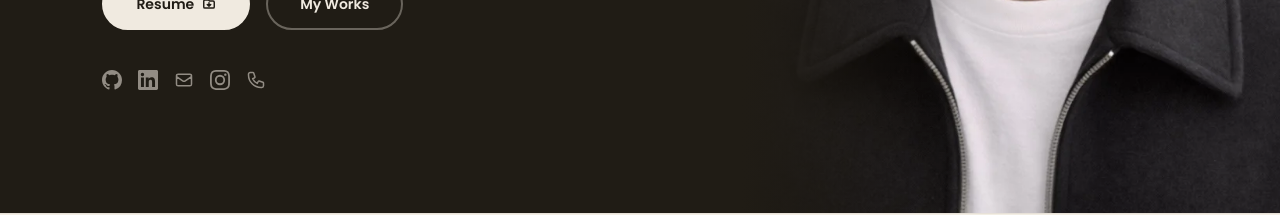
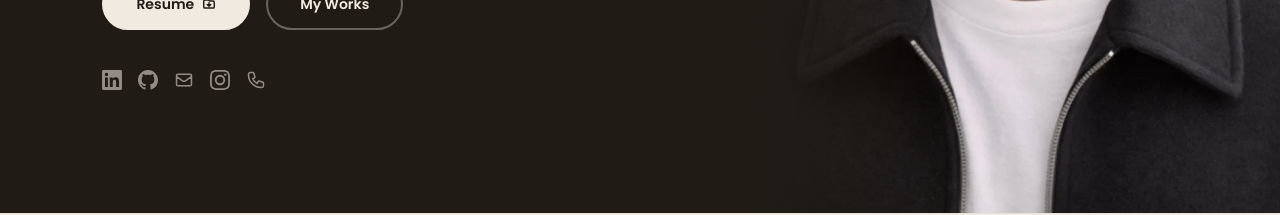
Before and after one commit to Harsha-anbu-g/Portfolio, a React (Vite) app: page / in a window 1280 px wide. Shown: the part 587-802 px from the top of the page. Built offline with nearby package versions, Linux system fonts and the light colour scheme.

Commit message:
feat: hero social icons show LinkedIn before GitHub

```diff
--- a/src/components/Hero.jsx
+++ b/src/components/Hero.jsx
@@ -63,6 +63,17 @@ export default function Hero() {
 
             <div className="hero-socials">
               <a
+                href={profile.contact.linkedin}
+                target="_blank"
+                rel="noopener noreferrer"
+                className="hero-social-link"
+                aria-label="LinkedIn"
+              >
+                <svg width="20" height="20" fill="currentColor" viewBox="0 0 24 24">
+                  <path d="M20.447 20.452h-3.554v-5.569c0-1.328-.027-3.037-1.852-3.037-1.853 0-2.136 1.445-2.136 2.939v5.667H9.351V9h3.414v1.561h.046c.477-.9 1.637-1.85 3.37-1.85 3.601 0 4.267 2.37 4.267 5.455v6.286zM5.337 7.433a2.062 2.062 0 01-2.063-2.065 2.064 2.064 0 112.063 2.065zm1.782 13.019H3.555V9h3.564v11.452zM22.225 0H1.771C.792 0 0 .774 0 1.729v20.542C0 23.227.792 24 1.771 24h20.451C23.2 24 24 23.227 24 22.271V1.729C24 .774 23.2 0 22.222 0h.003z" />
+                </svg>
+              </a>
+              <a
                 href={profile.contact.github}
                 target="_blank"
                 rel="noopener noreferrer"
@@ -71,17 +82,6 @@ export default function Hero() {
               >
                 <svg width="20" height="20" fill="currentColor" viewBox="0 0 24 24">
                   <path d="M12 0C5.37 0 0 5.37 0 12c0 5.31 3.435 9.795 8.205 11.385.6.105.825-.255.825-.57 0-.285-.015-1.23-.015-2.235-3.015.555-3.795-.735-4.035-1.41-.135-.345-.72-1.41-1.23-1.695-.42-.225-1.02-.78-.015-.795.945-.015 1.62.87 1.845 1.23 1.08 1.815 2.805 1.305 3.495.99.105-.78.42-1.305.765-1.605-2.67-.3-5.46-1.335-5.46-5.925 0-1.305.465-2.385 1.23-3.225-.12-.3-.54-1.53.12-3.18 0 0 1.005-.315 3.3 1.23.96-.27 1.98-.405 3-.405s2.04.135 3 .405c2.295-1.56 3.3-1.23 3.3-1.23.66 1.65.24 2.88.12 3.18.765.84 1.23 1.905 1.23 3.225 0 4.605-2.805 5.625-5.475 5.925.435.375.81 1.095.81 2.22 0 1.605-.015 2.895-.015 3.3 0 .315.225.69.825.57A12.02 12.02 0 0024 12c0-6.63-5.37-12-12-12z" />
-                </svg>
-              </a>
-              <a
-                href={profile.contact.linkedin}
-                target="_blank"
-                rel="noopener noreferrer"
-                className="hero-social-link"
-                aria-label="LinkedIn"
-              >
-                <svg width="20" height="20" fill="currentColor" viewBox="0 0 24 24">
-                  <path d="M20.447 20.452h-3.554v-5.569c0-1.328-.027-3.037-1.852-3.037-1.853 0-2.136 1.445-2.136 2.939v5.667H9.351V9h3.414v1.561h.046c.477-.9 1.637-1.85 3.37-1.85 3.601 0 4.267 2.37 4.267 5.455v6.286zM5.337 7.433a2.062 2.062 0 01-2.063-2.065 2.064 2.064 0 112.063 2.065zm1.782 13.019H3.555V9h3.564v11.452zM22.225 0H1.771C.792 0 0 .774 0 1.729v20.542C0 23.227.792 24 1.771 24h20.451C23.2 24 24 23.227 24 22.271V1.729C24 .774 23.2 0 22.222 0h.003z" />
                 </svg>
               </a>
               <a
```
